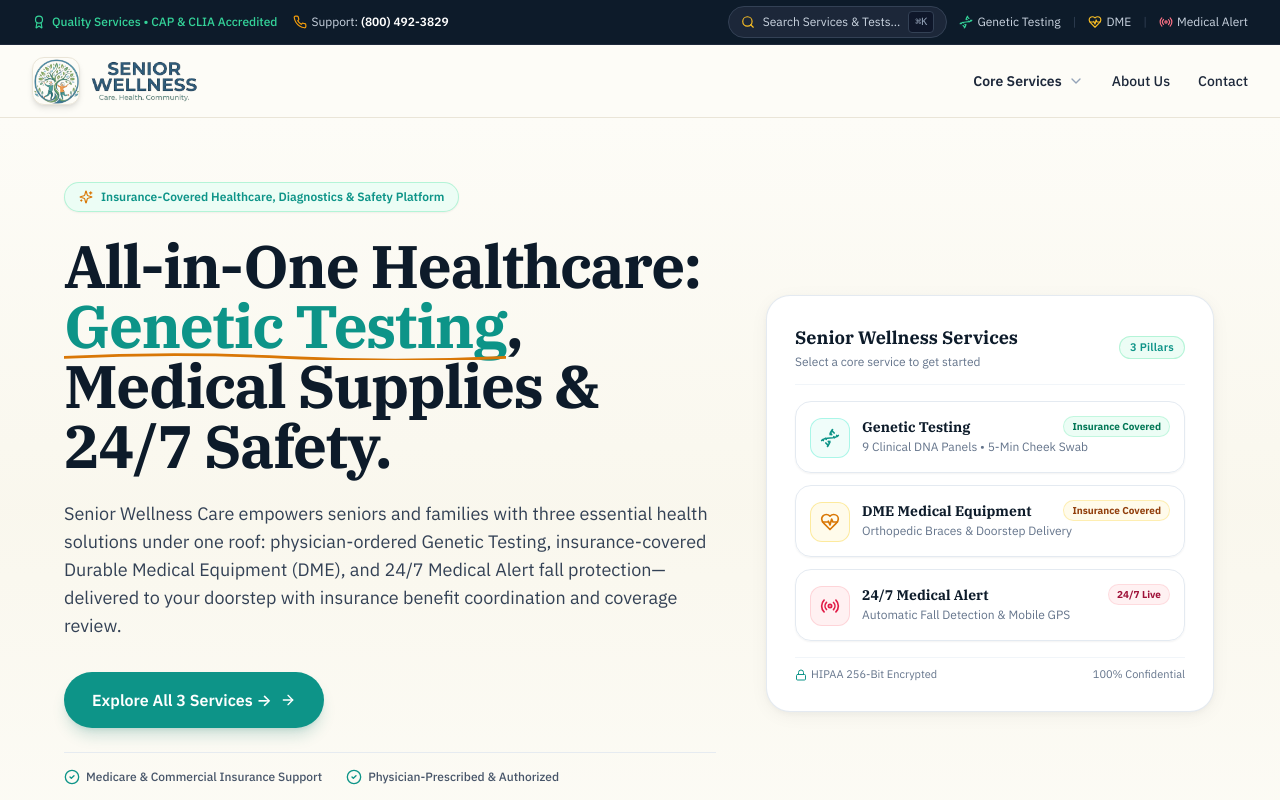
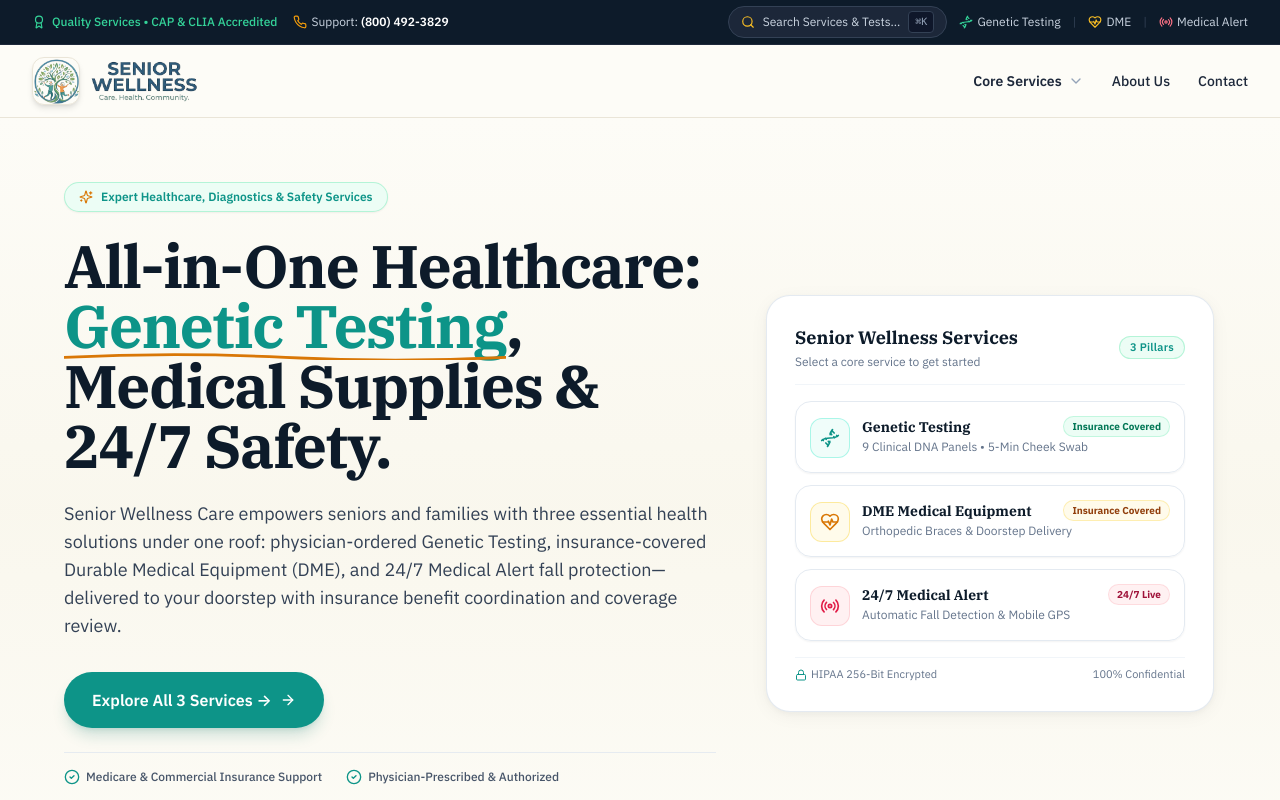
Before and after one commit to itpristine/seniorswellnesscare, a Next.js app: page / in a window 1280 px wide. Shown: the top 800 px of the page. Built offline with nearby package versions, Linux system fonts and the light colour scheme.

Commit message:
fix: update header text for improved clarity and emphasis on expert services

```diff
--- a/app/page.tsx
+++ b/app/page.tsx
@@ -101,7 +101,7 @@
           <div className="lg:col-span-7 space-y-6 text-left">
             <div className="inline-flex max-w-full items-center gap-2 bg-emerald-50 border border-emerald-200/80 px-3.5 py-1.5 rounded-full text-xs font-semibold text-[#0D9488] shadow-xs">
               <Sparkles className="w-3.5 h-3.5 text-amber-600 shrink-0" />
-              <span>Insurance-Covered Healthcare, Diagnostics &amp; Safety Platform</span>
+              <span>Expert Healthcare, Diagnostics &amp; Safety Services</span>
             </div>
 
             <h1 className="font-serif-heading font-bold text-3xl sm:text-4xl md:text-5xl lg:text-6xl text-[#0D1B2A] leading-[1.15] tracking-tight">
```
